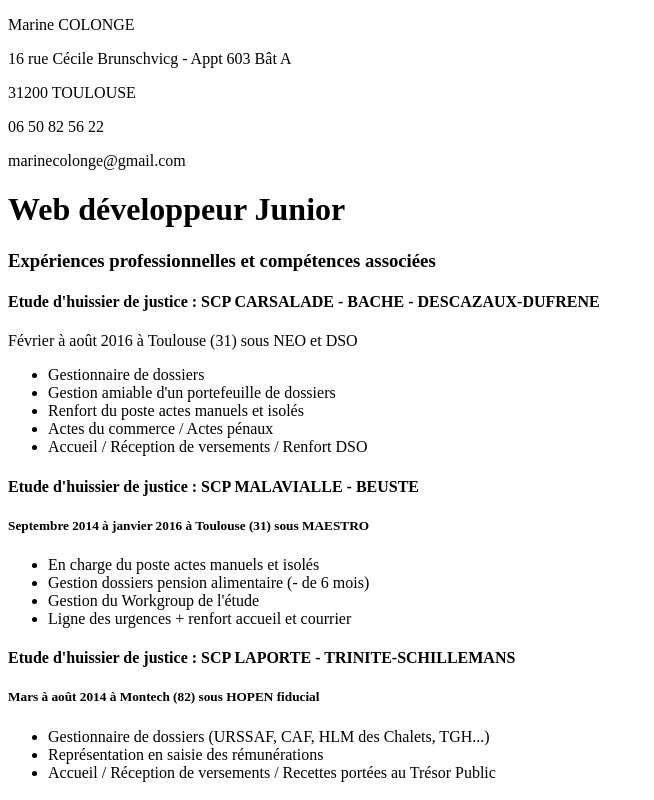
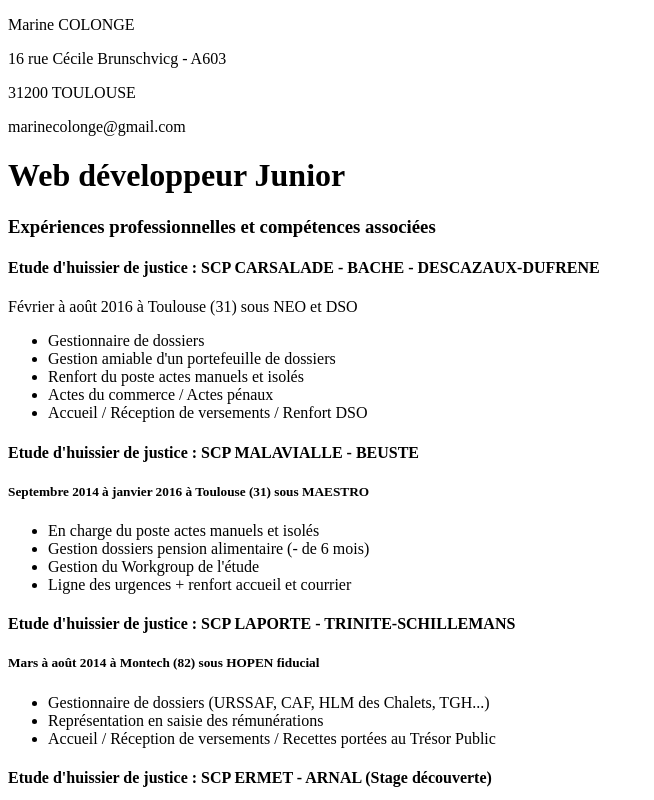
Before and after one commit to MarineCO/CV, a plain HTML site: page index.html in a window 1280 px wide. Shown: the top 800 px of the page, without its empty margins (0-654 px from the left). Drawn offline with Linux system fonts and the light colour scheme.

Commit message:
modif infos adresse

```diff
--- a/index.html
+++ b/index.html
@@ -8,9 +8,8 @@
 	<body>
 		<div class="header">
 			<p>Marine COLONGE</p>
-			<p>16 rue Cécile Brunschvicg - Appt 603 Bât A</p>
+			<p>16 rue Cécile Brunschvicg - A603</p>
 			<p>31200 TOULOUSE</p>
-			<p>06 50 82 56 22</p>
 			<p>marinecolonge@gmail.com</p>
 			<a href="https://www.linkedin.com/in/marine-colonge-b90a24128"></a>
 		</div>
```
